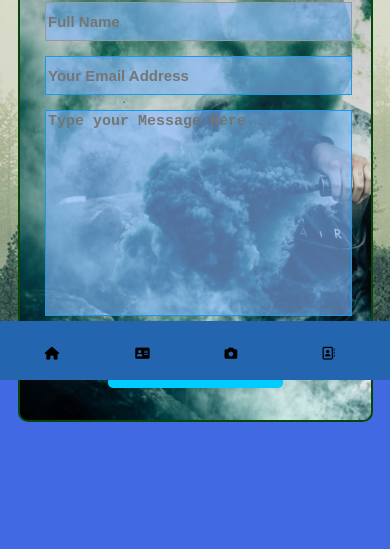
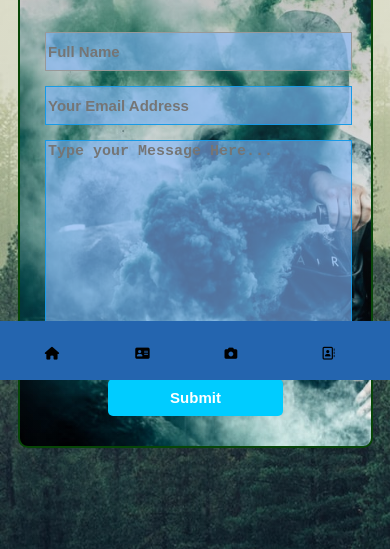
Before and after one commit to Sreto/PortfolioSiteUniProject, a plain HTML site: page html/contact.html in a window 390 px wide. Shown: the part 464-1013 px from the top of the page. Before the commit the page ends 844 px from the top, so only its background shows below. Drawn offline with nearby package versions, Linux system fonts and the light colour scheme; a web font is replaced by a local one.

Commit message:
edit_media

```diff
--- a/css/styles.css
+++ b/css/styles.css
@@ -728,7 +728,7 @@ hr.hr_edit {
   align-items: center;
   justify-content: center;
   flex-direction: column;
-  height: 100vh;
+  height: 120vh;
   width: 100%;
   background-position: bottom;
   background-repeat: no-repeat;
@@ -756,12 +756,12 @@ hr.hr_edit {
   background-repeat: no-repeat;
   border-radius: 10px;
   border: 2px solid #074607;
-  margin-bottom: 3rem;
+  margin-bottom: 10rem;
 }
 
 #contact_form {
   padding: 25px;
-  margin: 50px auto;
+  margin: 3rem auto;
 }
 
 fieldset {
@@ -1061,12 +1061,17 @@ fieldset {
   }
 }
 
-/* About media */
+/* Contact media */
 
-@media (max-width: 470px) {
+@media (max-width: 460px) {
   .contact_container {
     width: 90%;
-    font-size: 1rem;
+    font-size: 0.5rem;
+    margin-bottom: 10rem;
+  }
+  .social-button {
+  }
+  .social-buttons {
   }
 }
 
```
